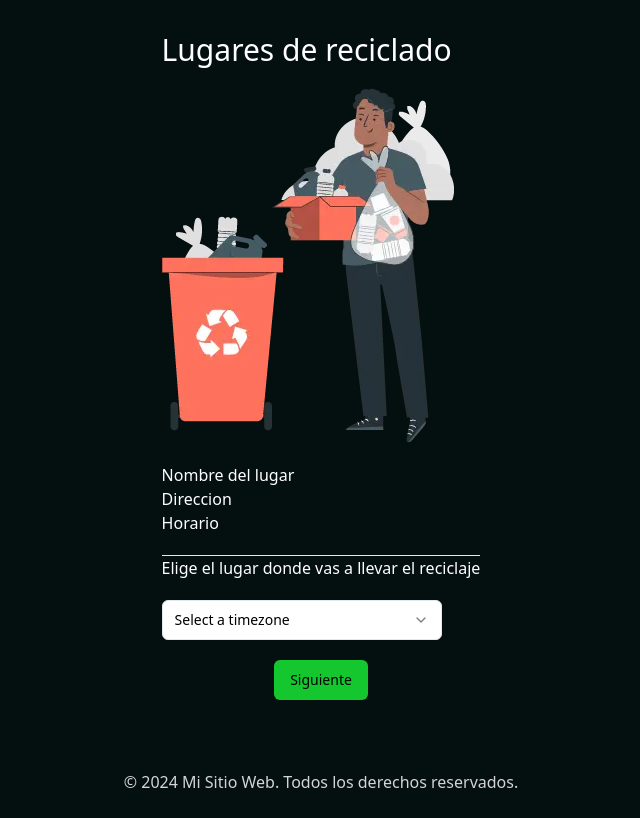
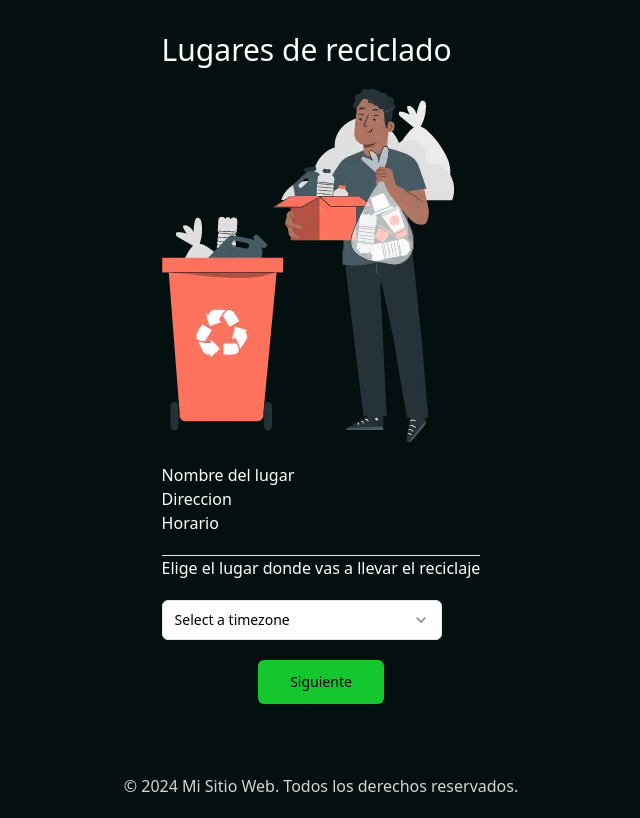
Before and after one commit to MatiasAguirre26/reciclaje-final, a Next.js app: page /recycle/locations in a window 1280 px wide. Shown: the whole page, without its empty margins (319-959 px from the left). Built offline with nearby package versions, Linux system fonts and the light colour scheme.

Commit message:
cambiando los estilos del boton de recycle

```diff
--- a/src/app/recycle/locations/[id]/page.js
+++ b/src/app/recycle/locations/[id]/page.js
@@ -11,7 +11,7 @@ export default function confirm() {
             <p>Horario</p>
             <hr/>
             <p>Materiales elejidos a reciclar</p>
-            <Link href="/dashboard" className={buttonVariants({variant: "blackText"})}>Confirmar</Link>
+            <Link href="/dashboard" className={buttonVariants({variant: "blackText", size: "lg", className: "rounded-full px-18"})}>Confirmar</Link>
         </div>
     )
 }
--- a/src/app/recycle/locations/page.js
+++ b/src/app/recycle/locations/page.js
@@ -91,7 +91,7 @@ export default function locations() {
                 </Select>
             </div>
             <div className='text-center'>
-                <Link href="locations/1" className={buttonVariants({variant: "blackText"})}>Siguiente</Link>
+                <Link href="locations/1" className={buttonVariants({variant: "blackText", size: "lg", className: "rounded-full px-18"})}>Siguiente</Link>
             </div>
         </div>
 
--- a/src/app/recycle/page.js
+++ b/src/app/recycle/page.js
@@ -56,7 +56,7 @@ export default function Recycle() {
           ))}
         </div>
         <div>
-          <Link href="recycle/locations" className={buttonVariants({variant: "blackText"})}>Siguiente</Link>
+          <Link href="recycle/locations" className={buttonVariants({variant: "blackText", size: "lg", className: "rounded-full px-18"})}>Siguiente</Link>
         </div>
         <div>
           <Navbar />
```
